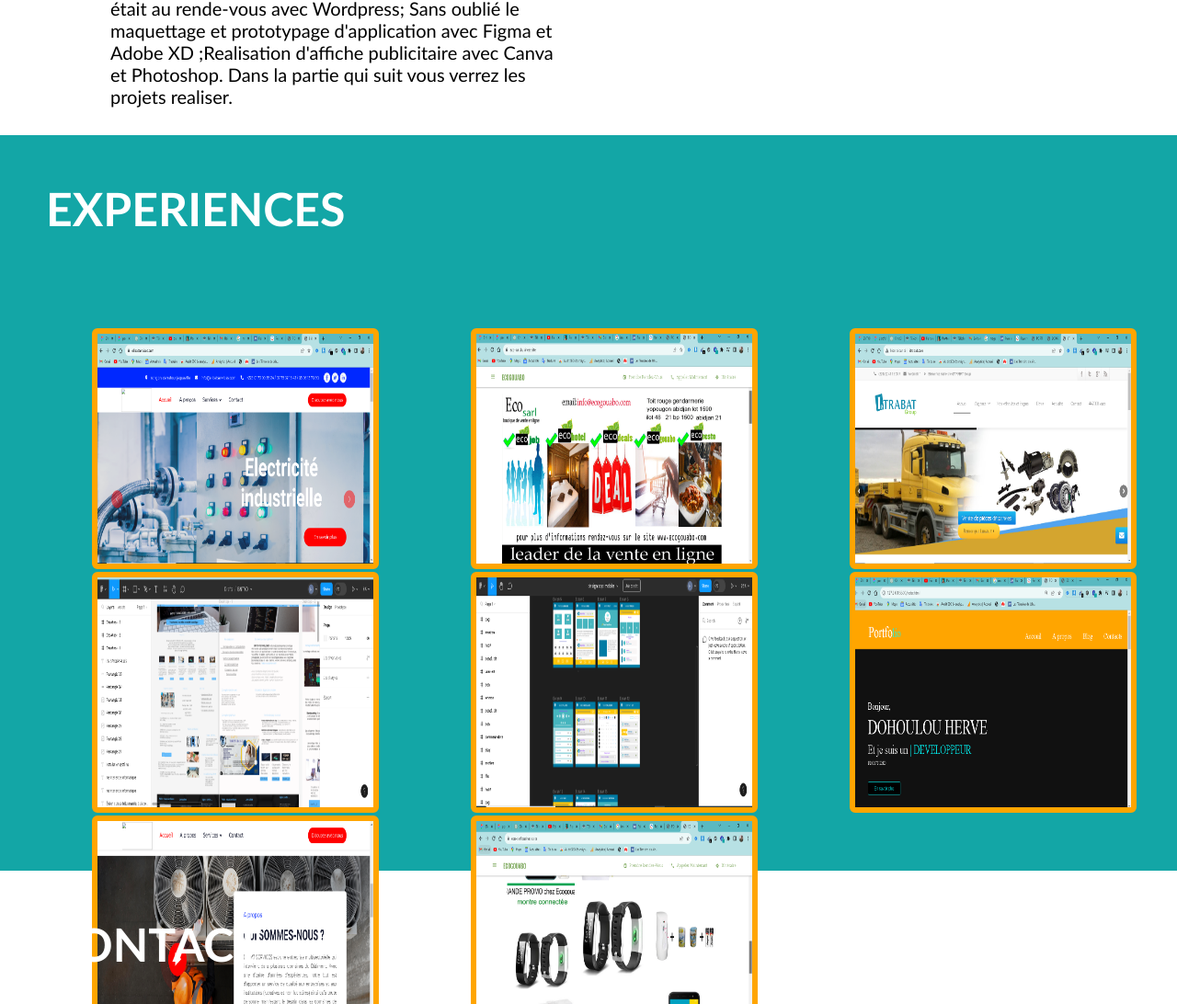
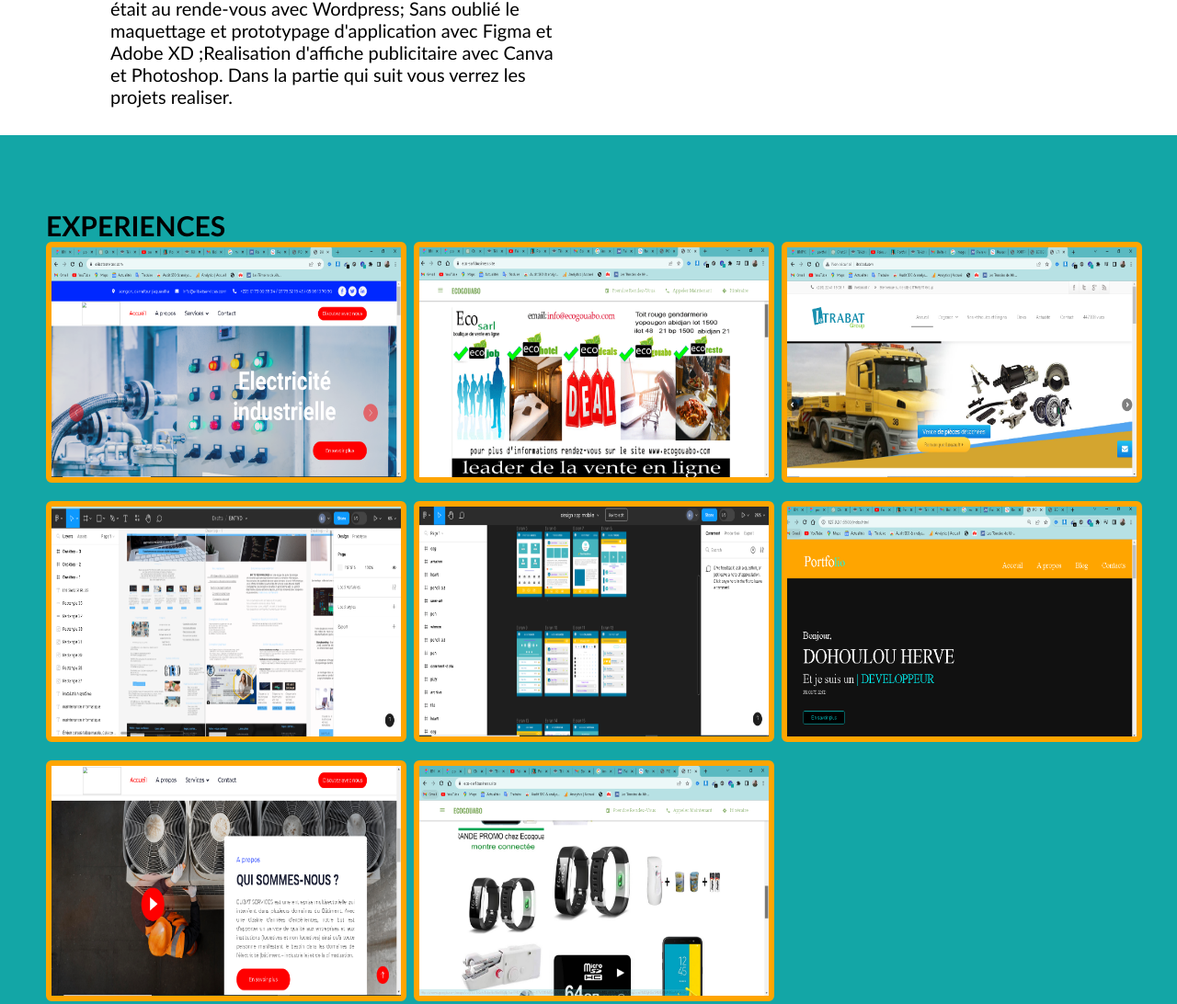
Before and after one commit to Herve-DOHOULOU/Dohoulou-Herve.github, a plain HTML site: page index.html in a window 1280 px wide. Shown: the part 2991-4083 px from the top of the page at 92% size. Drawn offline with Linux system fonts and the light colour scheme.

Commit message:
modification de la section compétence

```diff
--- a/styles/style.css
+++ b/styles/style.css
@@ -174,9 +174,9 @@ header{
 
 .formations-produit {
     height: 400px;
-    width: calc(33.33% - 13.33px);
     background-color: black;
     border-radius: 2em;
+    width: calc(33.33% - 13.33px);
     text-align: center;
     margin-top: 2em;
 }
@@ -282,30 +282,34 @@ header{
 
  #EXPERIENCES{
     background-color: #13a6a6;
-    height: 800px;
+    padding: 30px 50px;
  }
 
  .partie-experience {
-    font-size: 50px;
-    color: white;
+    font-size: 30px;
     margin: 0px;
     padding: 0px;
-    padding-left: 50px;
     padding-top: 50px;
  }
 
  #images-experiences{
     display: flex;
     flex-wrap: wrap;
-    margin-top: 100px;
+    column-gap: 20px;
+    row-gap: 20px;
+
+ }
+
+ .pictures{
+   width: calc(33.33% - 13.33px);
  }
 
  .pictures img{
-    width: 300px;
     height: 250px;
-    margin-left: 100px;
     border: 6px solid orange;
+    width: 100%;
     border-radius: 6px;
+    display: block;
  }
 
  /* CONTACT */
@@ -429,4 +433,22 @@ header{
    .formations-produit{
       width: 100%;
    }
+
+   #skills{
+      display: block;
+   }
+
+   #skills-presentation{
+      padding-bottom: 20px;
+   }
+
+   .pictures {
+      width: 100%;
+      background-color: red;
+   }
+
+   .pictures img {
+      visibility: hidden;
+   }
+
 }
```
Also changed, not shown: index.html (+3 -6 lines).
